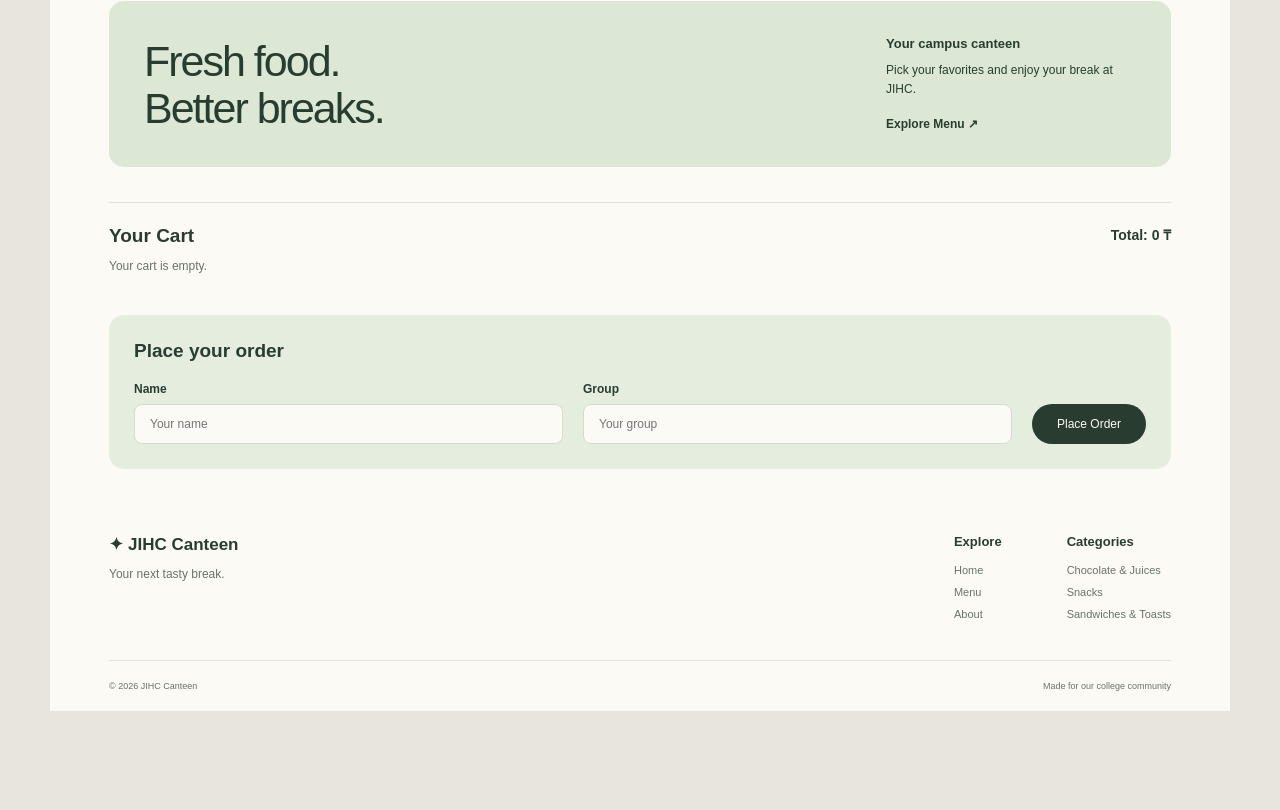
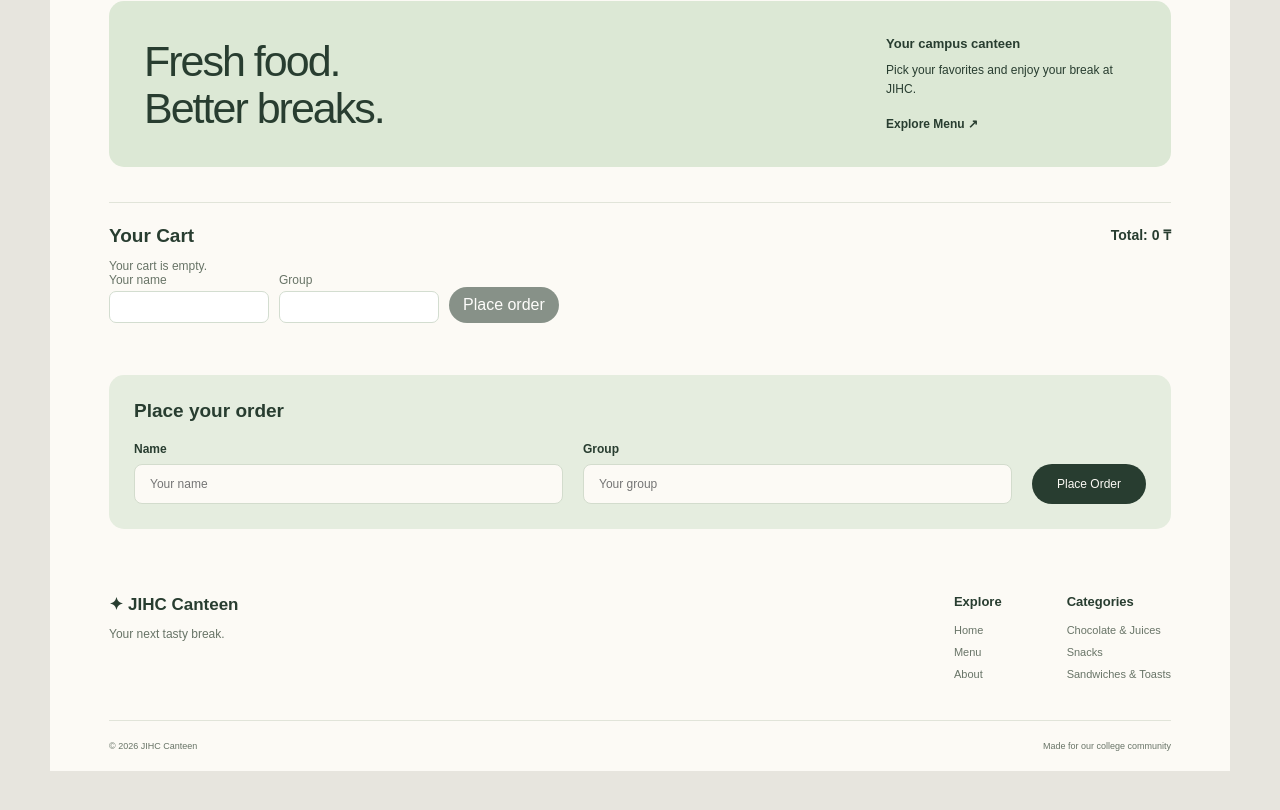
Before and after one commit to NazerkeArmanqyzy/Canteen-project, a plain HTML site: page frontend/index.html in a window 1280 px wide. Shown: the part 1274-2084 px from the top of the page. Before the commit the page ends 2030 px from the top, so only its background shows below. Drawn offline with Linux system fonts and the light colour scheme; no server answers.

Commit message:
Connecting back with front

```diff
--- a/frontend/index.html
+++ b/frontend/index.html
@@ -194,6 +194,19 @@
                     <div id="cart-items" aria-live="polite">
                         <p>Your cart is empty.</p>
                     </div>
+
+                    <form id="order-form" class="g7">
+                        <label>
+                            Your name
+                            <input id="customer-name" name="name" required maxlength="100">
+                        </label>
+                        <label>
+                            Group
+                            <input id="student-group" name="group" required maxlength="50">
+                        </label>
+                        <button id="order-button" type="submit">Place order</button>
+                        <p id="order-message" role="status" aria-live="polite"></p>
+                    </form>
                 </div>
 
                 <p class="g1">
--- a/frontend/script.js
+++ b/frontend/script.js
@@ -84,6 +84,7 @@ function showProducts() {
         retry.className = "d9";
         retry.disabled = isSubmitting;
         productsContainer.append(retry);
+
         return;
     }
 
@@ -159,7 +160,9 @@ async function loadProducts() {
         const response = await fetch(apiUrl + "/products");
 
         if (!response.ok) {
-            throw new Error("Menu request failed: " + response.status);
+            throw new Error(
+                "Menu request failed: " + response.status
+            );
         }
 
         const data = await response.json();
@@ -331,7 +334,8 @@ function showCart() {
         name.textContent = item.name;
 
         const price = document.createElement("p");
-        price.textContent = formatPrice(item.price) + " ₸ each";
+        price.textContent =
+            formatPrice(item.price) + " ₸ each";
 
         info.append(name, price);
 
@@ -368,27 +372,44 @@ function showCart() {
         minus.disabled = isSubmitting;
         plus.disabled = isSubmitting;
         remove.disabled = isSubmitting;
+
         remove.className = "g6";
 
-        controls.append(minus, quantity, plus, remove);
+        controls.append(
+            minus,
+            quantity,
+            plus,
+            remove
+        );
 
         const itemCents =
-            Math.round(item.price * 100) * item.quantity;
+            Math.round(item.price * 100) *
+            item.quantity;
 
         const subtotal = document.createElement("strong");
         subtotal.className = "g5";
         subtotal.textContent =
             formatPrice(itemCents / 100) + " ₸";
 
-        row.append(info, controls, subtotal);
+        row.append(
+            info,
+            controls,
+            subtotal
+        );
+
         cartItems.append(row);
 
         totalCents += itemCents;
         totalQuantity += item.quantity;
     });
 
-    total.textContent = formatPrice(totalCents / 100);
+    total.textContent =
+        formatPrice(totalCents / 100);
+
     cartCount.textContent = totalQuantity;
+
+    orderButton.disabled =
+        cart.length === 0 || isSubmitting;
 }
 
 // Поиск.
@@ -405,7 +426,10 @@ categoryButtons.forEach(function (button) {
         selectedCategory = button.dataset.category;
 
         categoryButtons.forEach(function (item) {
-            item.classList.toggle("c4", item === button);
+            item.classList.toggle(
+                "c4",
+                item === button
+            );
         });
 
         showProducts();
@@ -420,7 +444,9 @@ function showOrderMessage(text, type) {
 
 // Блокировка формы и корзины во время отправки.
 function setOrderBusy(busy) {
-    orderButton.disabled = busy;
+    orderButton.disabled =
+        busy || cart.length === 0;
+
     customerName.disabled = busy;
     studentGroup.disabled = busy;
 
@@ -428,14 +454,19 @@ function setOrderBusy(busy) {
         ? "Sending..."
         : "Place Order";
 
-    orderForm.setAttribute("aria-busy", String(busy));
+    orderForm.setAttribute(
+        "aria-busy",
+        String(busy)
+    );
 
     showProducts();
     showCart();
 }
 
 // Отправка заказа.
-orderForm.addEventListener("submit", async function (event) {
+orderForm.addEventListener(
+    "submit",
+    async function (event) {
         event.preventDefault();
 
         if (isSubmitting) return;
@@ -459,7 +490,10 @@ orderForm.addEventListener("submit", async function (event) {
             return;
         }
 
-    if (name.length > 100 || group.length > 50) {
+        if (
+            name.length > 100 ||
+            group.length > 50
+        ) {
             showOrderMessage(
                 "Name or group is too long.",
                 "error"
@@ -475,15 +509,19 @@ orderForm.addEventListener("submit", async function (event) {
         });
 
         isSubmitting = true;
+
         showOrderMessage("", "");
         setOrderBusy(true);
 
         try {
-        const response = await fetch(apiUrl + "/orders", {
+            const response = await fetch(
+                apiUrl + "/orders",
+                {
                     method: "POST",
 
                     headers: {
-                "Content-Type": "application/json"
+                        "Content-Type":
+                            "application/json"
                     },
 
                     body: JSON.stringify({
@@ -491,19 +529,29 @@ orderForm.addEventListener("submit", async function (event) {
                         group: group,
                         items: items
                     })
-        });
+                }
+            );
 
-        const data = await response.json().catch(function () {
+            const data =
+                await response.json().catch(
+                    function () {
                         return null;
-        });
+                    }
+                );
 
             if (!response.ok) {
                 const message =
-                data && typeof data.message === "string"
+                    data &&
+                    typeof data.message ===
+                        "string"
                         ? data.message
                         : "Could not place your order.";
 
-            showOrderMessage(message, "error");
+                showOrderMessage(
+                    message,
+                    "error"
+                );
+
                 return;
             }
 
@@ -511,16 +559,22 @@ orderForm.addEventListener("submit", async function (event) {
             cart = [];
             orderForm.reset();
 
-        const orderId = data?.order?.id;
+            const orderId =
+                data?.order?.id;
 
             showOrderMessage(
                 orderId != null
-                ? "Order #" + orderId + " placed successfully!"
+                    ? "Order #" +
+                          orderId +
+                          " placed successfully!"
                     : "Your order was placed successfully!",
                 "success"
             );
         } catch (error) {
-        console.error("Order error:", error);
+            console.error(
+                "Order error:",
+                error
+            );
 
             showOrderMessage(
                 "Could not confirm your order. Your cart has been kept. " +
@@ -531,7 +585,8 @@ orderForm.addEventListener("submit", async function (event) {
             isSubmitting = false;
             setOrderBusy(false);
         }
-});
+    }
+);
 
 showCart();
 loadProducts();
--- a/frontend/style.css
+++ b/frontend/style.css
@@ -477,6 +477,51 @@ main {
     font-weight: bold;
 }
 
+.g7 {
+    display: flex;
+    align-items: end;
+    flex-wrap: wrap;
+    gap: 10px;
+    width: 100%;
+}
+
+.g7 label {
+    display: grid;
+    gap: 4px;
+    color: #687467;
+    font-size: 12px;
+}
+
+.g7 input {
+    width: 160px;
+    padding: 8px 10px;
+    border: 1px solid #d3ddd0;
+    border-radius: 7px;
+    background: #fff;
+}
+
+.g7 button {
+    padding: 9px 14px;
+    border: none;
+    border-radius: 20px;
+    background: #283d30;
+    color: #fff;
+    cursor: pointer;
+}
+
+.g7 button:disabled {
+    cursor: not-allowed;
+    opacity: .55;
+}
+
+#order-message {
+    width: 100%;
+    margin: 0;
+    color: #687467;
+    font-size: 12px;
+}
+
+/* Блюдо в корзине */
 .g2 {
     padding: 14px 0;
     display: flex;
--- /dev/null
+++ b/postman/globals/workspace.globals.yaml
@@ -0,0 +1,2 @@
+name: Globals
+values: []
```
Also changed, not shown: backend/server.js (+26 -7 lines), .postman/resources.yaml (added). Lines whose indentation alone changed are shown as unchanged.
